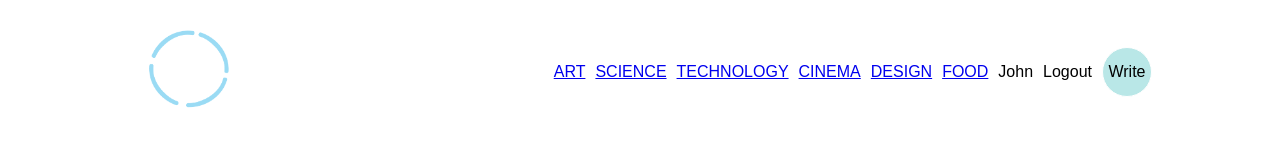
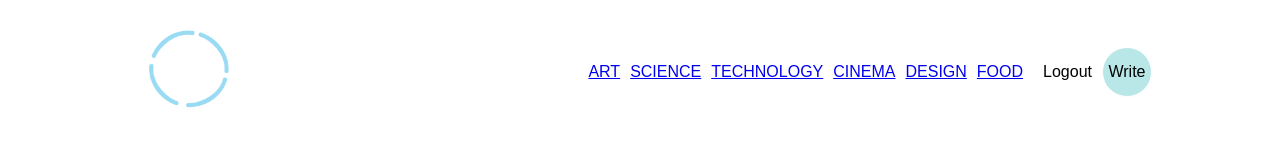
Before and after one commit to Meenal-Poladia/demo-project-for-learning-react-nodejs-mysql, a React (Create React App) app in the folder client/: page / in a window 1280 px wide. Shown: the top 160 px of the page. Built offline with nearby package versions, Linux system fonts and the light colour scheme.

Commit message:
Added user name to the application navbar

```diff
--- a/client/src/components/Navbar.jsx
+++ b/client/src/components/Navbar.jsx
@@ -1,8 +1,11 @@
-import React from 'react';
+import React, { useContext } from 'react';
 import Logo from "../images/logo.png";
 import { Link } from "react-router-dom";
+import { AuthContext } from "../context/authContext";
 
 const Navbar = () => {
+    const { currentUser } = useContext(AuthContext);
+
     return (
         <div className='navbar'>
             <div className="container">
@@ -28,7 +31,7 @@ const Navbar = () => {
                     <Link className='links' to='/?cat=food'>
                         <h6>FOOD</h6>
                     </Link>
-                    <span>John</span>
+                    <span>{currentUser?.username}</span>
                     <span>Logout</span>
                     <span className='write'>
                         <Link className='link' to='/write'>Write</Link>
```
